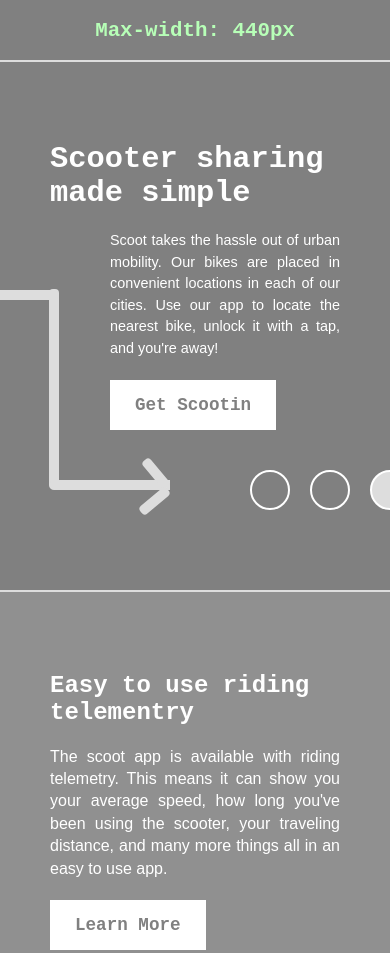
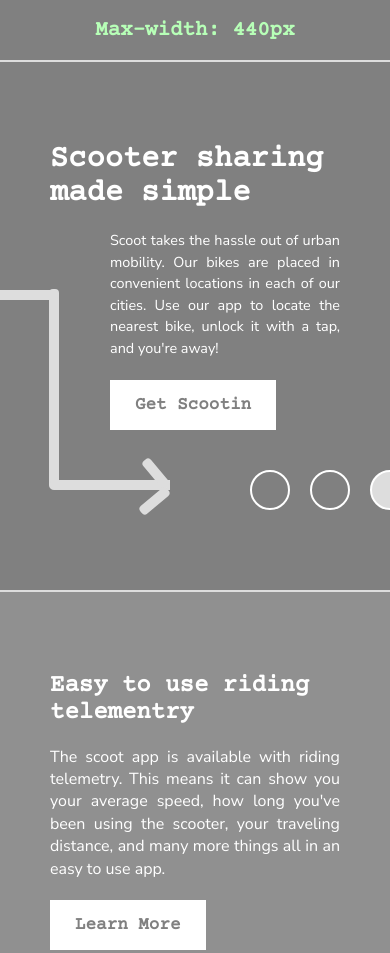
Before and after one commit to Ifycode-extension/scooter-page-abridged, a plain HTML site: page index.html in a window 390 px wide. Shown: the top 953 px of the page. Drawn offline with nearby package versions, Linux system fonts and the light colour scheme.

Commit message:
Add google font

```diff
--- a/css/index.css
+++ b/css/index.css
@@ -1,3 +1,5 @@
+
+@import url('https://fonts.googleapis.com/css2?family=Courier+Prime&family=Nunito+Sans&display=swap');
 
 /*==========================
     Remove scrollbar so that
@@ -27,7 +29,7 @@ body {
     height: auto;
     display: grid;
     grid-template-rows: 60px auto 60px;
-    font-family: 'Courier New', Courier, monospace;
+    font-family: 'Courier Prime', monospace;
     color: white;
     background: #808080;
     box-shadow: 1px 1px 5px #333333;
@@ -87,7 +89,7 @@ div.hero-content h1 {
 }
 
 div.hero-content p {
-    font-family: sans-serif;
+    font-family: 'Nunito Sans', sans-serif;
     font-size: 0.9em;
     margin: 20px 0 0 60px;
     text-align: justify;
@@ -96,7 +98,7 @@ div.hero-content p {
 }
 
 button {
-    font-family: 'Courier New', Courier, monospace;
+    font-family: 'Courier Prime', monospace;
     background: white;
     color: #808080;
     padding: 15px 25px;
@@ -210,7 +212,7 @@ div.hero-content button::before {
     width: 10px;
     height: 35px;
     background: #dddddd;
-    right: -350.5%;
+    right: -350.7%;
     bottom: 45%;
     outline: none;
     border-radius: 4px;
@@ -268,7 +270,7 @@ div.other-section-content {
 }
 
 div.other-section-content p {
-    font-family: sans-serif;
+    font-family: 'Nunito Sans', sans-serif;
     font-size: 1em;
     margin: 20px 0;
     line-height: 1.4em;
@@ -487,19 +489,20 @@ div.image-outer-child:nth-child(2)::after {
     }
 
     div.hero-content h1::before {
+        height: 100px;
         right: -39.7%;
-        bottom: -169%;
+        bottom: -190%;
     }
 
     div.hero-content h1::after {
         width: 80px;
         right: -58.6%;
-        bottom: -168.5%;
+        bottom: -191.5%;
     }
 
     div.hero-content button::before {
         right: -211.9%;
-        bottom: 45.7%;
+        bottom: 48.7%;
     }
 
     div.hero-content button::after {
```
